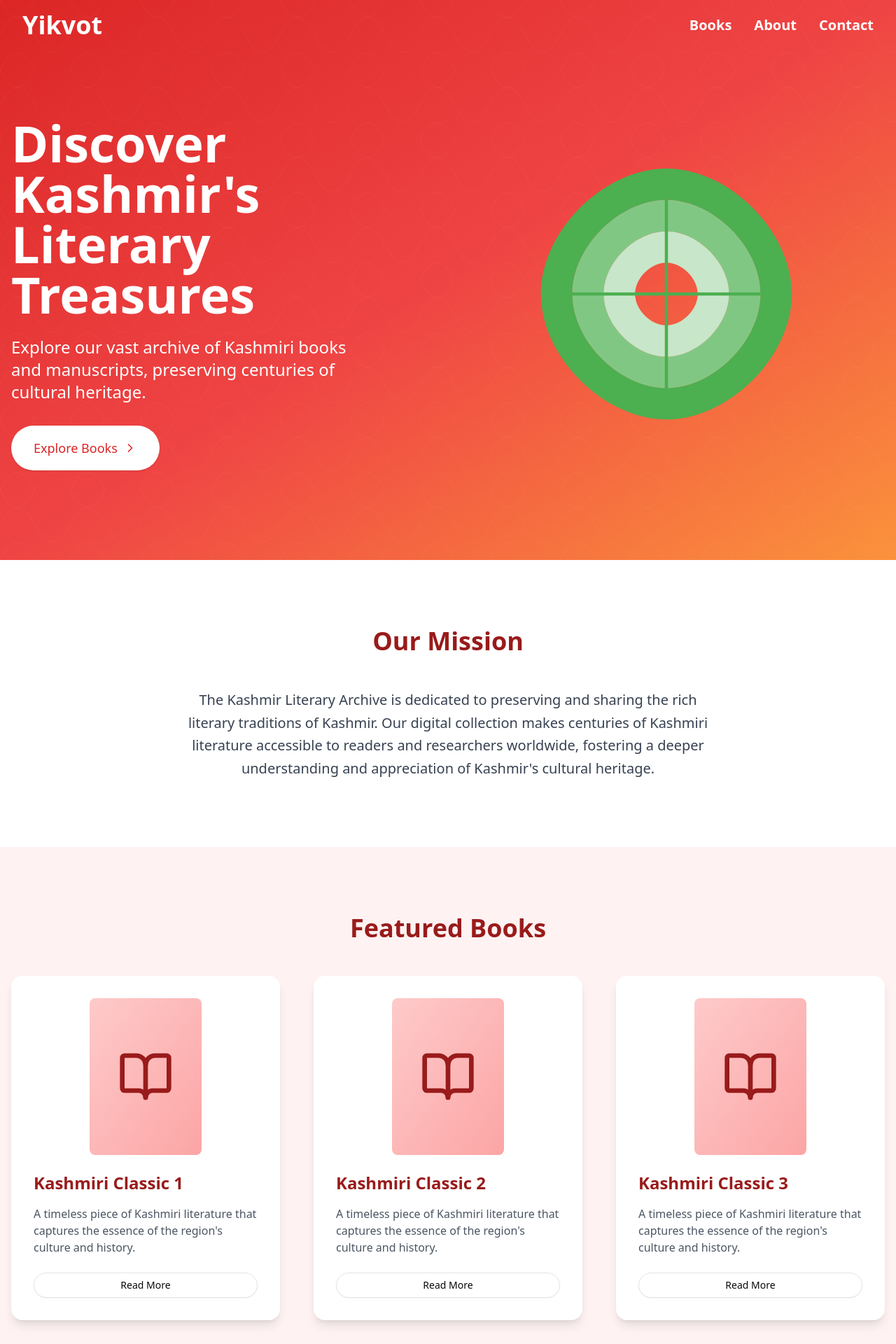
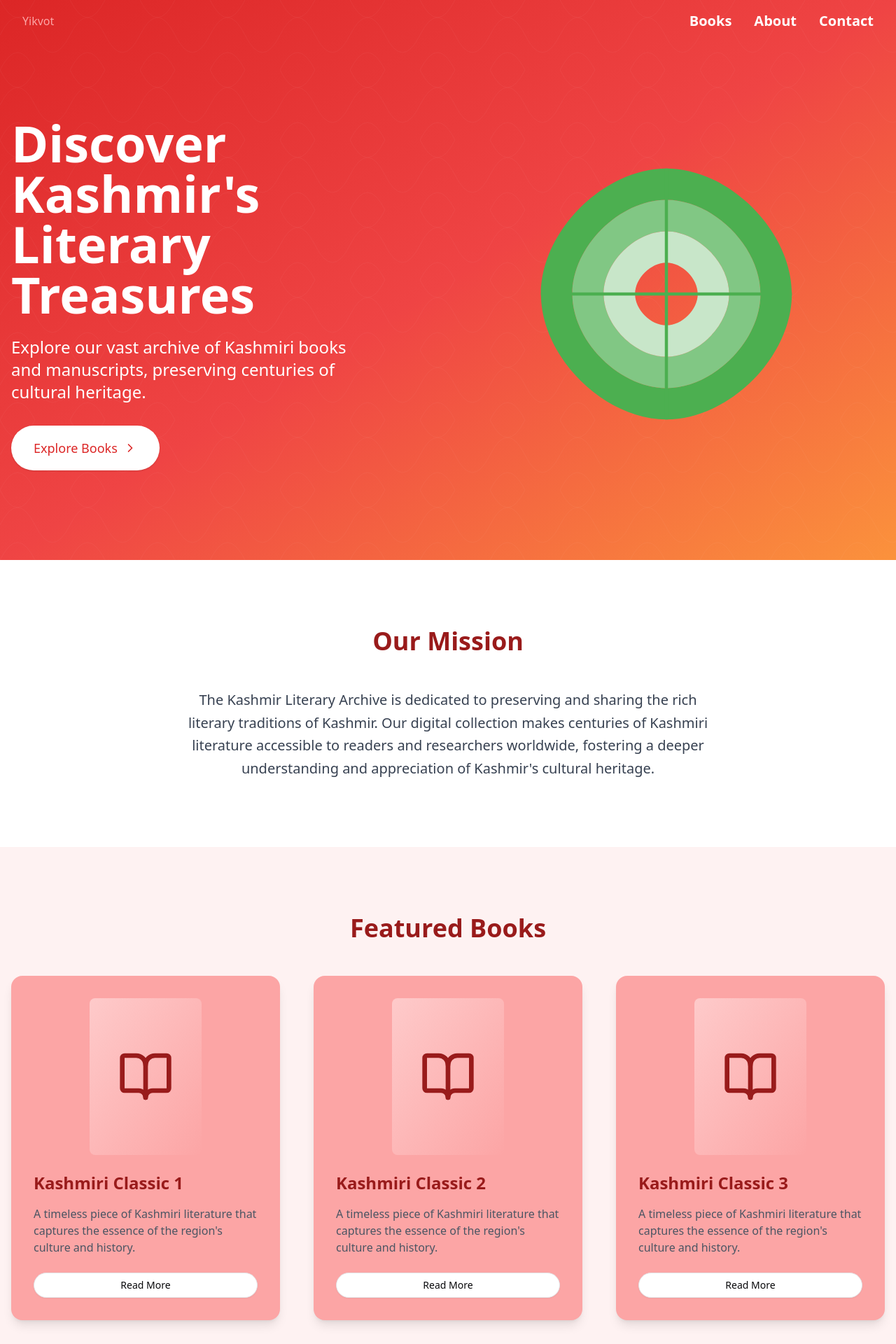
Before and after one commit to furqan-qadri/yikvot, a Next.js app: page / in a window 1280 px wide. Shown: the top 1920 px of the page at 70% size. Built offline with nearby package versions, Linux system fonts and the light colour scheme.

Commit message:
fix colors

```diff
--- a/app/page.tsx
+++ b/app/page.tsx
@@ -24,7 +24,10 @@ export default function Home() {
       >
         <div className="container mx-auto px-4">
           <nav className="flex items-center justify-between p-4">
-            <Link href="/" className="text-4xl font-bold text-white">
+            <Link
+              href="/"
+              className="text-red-300 hover:text-red-600 transition-colors"
+            >
               Yikvot
             </Link>
             <ul className="flex space-x-8">
@@ -39,7 +42,7 @@ export default function Home() {
               <li>
                 <Link
                   href="/books"
-                  className="text-white transition-colors text-xl font-bold"
+                  className="text-white transition-colors text-xl font-bold hover:text-red-600"
                 >
                   Books
                 </Link>
@@ -117,7 +120,7 @@ export default function Home() {
               {[1, 2, 3].map((book) => (
                 <div
                   key={book}
-                  className="bg-white p-8 rounded-2xl shadow-lg transition-transform hover:scale-105"
+                  className="bg-red-300 p-8 rounded-2xl shadow-lg transition-transform hover:scale-105"
                 >
                   <div className="w-40 h-56 bg-gradient-to-br from-red-200 to-red-300 mx-auto mb-6 rounded-lg flex items-center justify-center">
                     <BookOpen className="w-20 h-20 text-red-800" />
```
